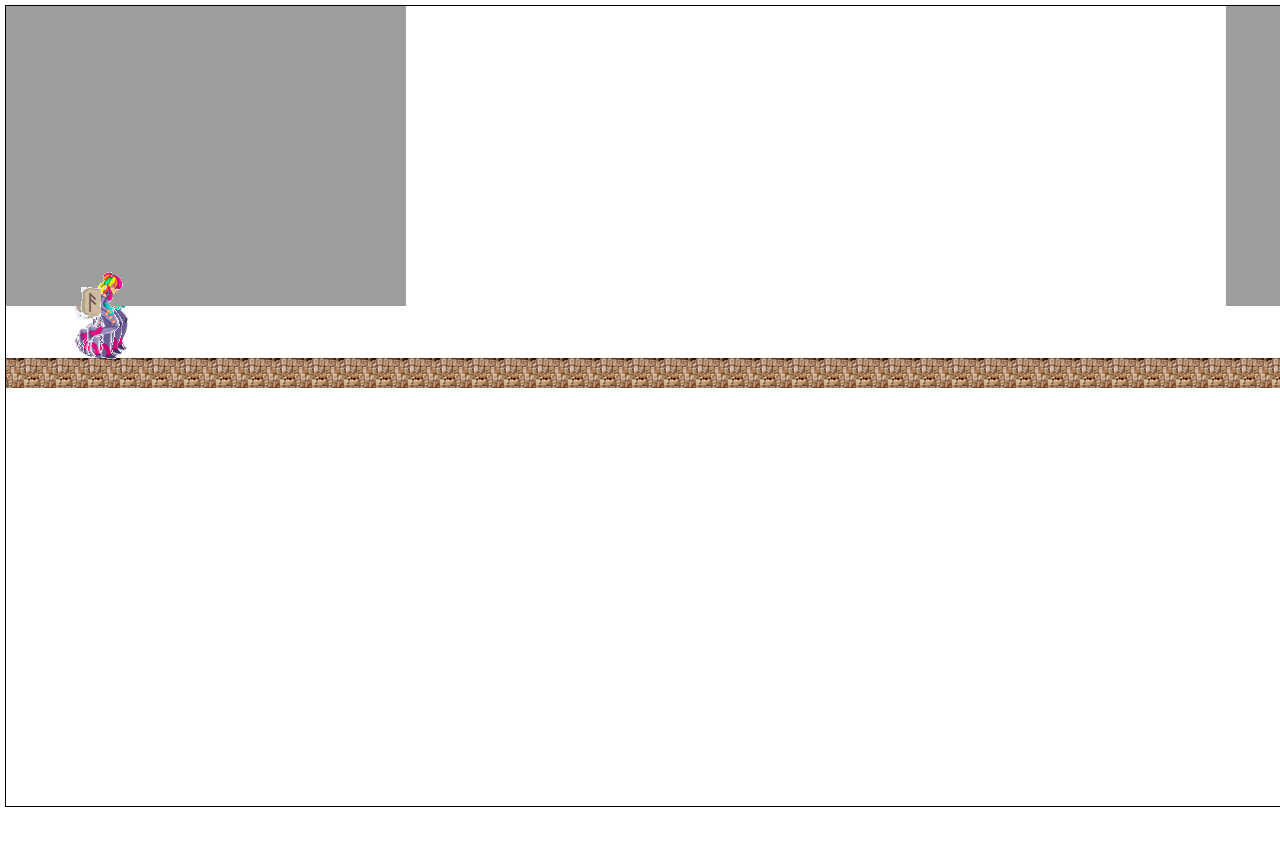
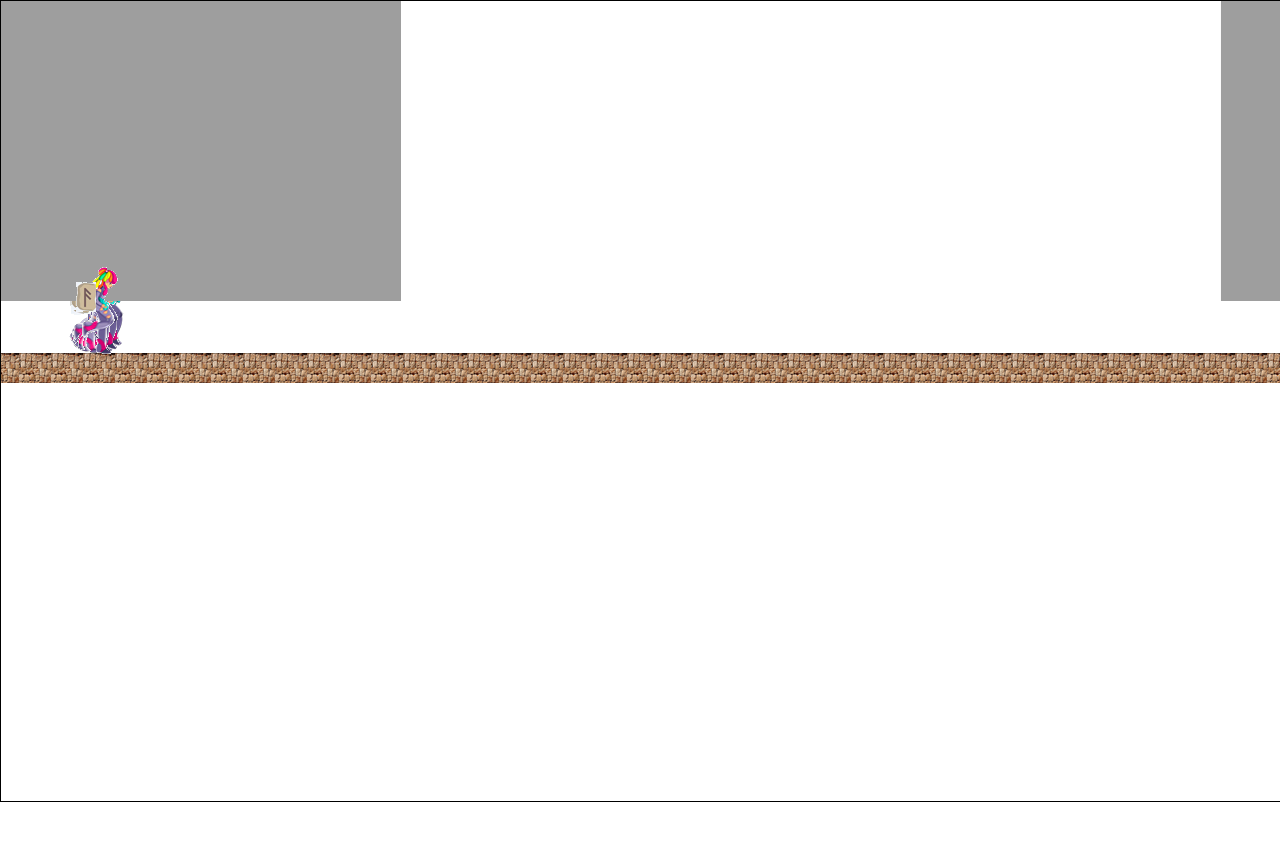
Before and after one commit to b-small/TeamAnsuz, a plain HTML site: page index.html in a window 1280 px wide. After the commit the page ends 802 px from the top, so only its background shows below. Drawn offline with Linux system fonts and the light colour scheme; files that its build step writes are made by us from their sources.

Commit message:
Fixed some things

```diff
--- a/index.html
+++ b/index.html
@@ -3,7 +3,7 @@
 <head>
   <meta charset="UTF-8">
   <title>Runepack Joyride</title>
-  <link rel="stylesheet" href="css/main.css" type="text/css" media="screen">
+  <link rel="stylesheet" href="styles/main.css" type="text/css" media="screen">
 </head>
 <body>
   <div class="wrapper">
--- a/styles/main.css
+++ b/styles/main.css
@@ -1,7 +1,11 @@
 body {
   font-family: arial, sans-serif;
   font-size: 16px;
-  width:100%; height:100%;
+  width: 100%;
+  height: 100%;
+  margin: 0;
+  padding: 0;
+  overflow: hidden;
 }
 
 * { margin:0; padding:0; }
@@ -9,14 +13,14 @@ body {
 html { width:100%; height:100%; }
 
 .wrapper {
-  width: 1280px;
-  height: 1024px;
+  width: 100%;
+  height: 100%;
+  /*width: 1280px;*/
+  /*height: 1024px;*/
   -webkit-box-sizing: border-box;
   -moz-box-sizing: border-box;
   box-sizing: border-box;
   position: absolute;
-  top: 5px;
-  left: 5px;
 }
 
 canvas {
@@ -25,7 +29,6 @@ canvas {
   left: 0;
   border: 1px solid black;
   z-index: 1;
-
   -webkit-box-sizing: border-box;
   -moz-box-sizing: border-box;
   box-sizing: border-box;
```
Also changed, not shown: 1 other file.
